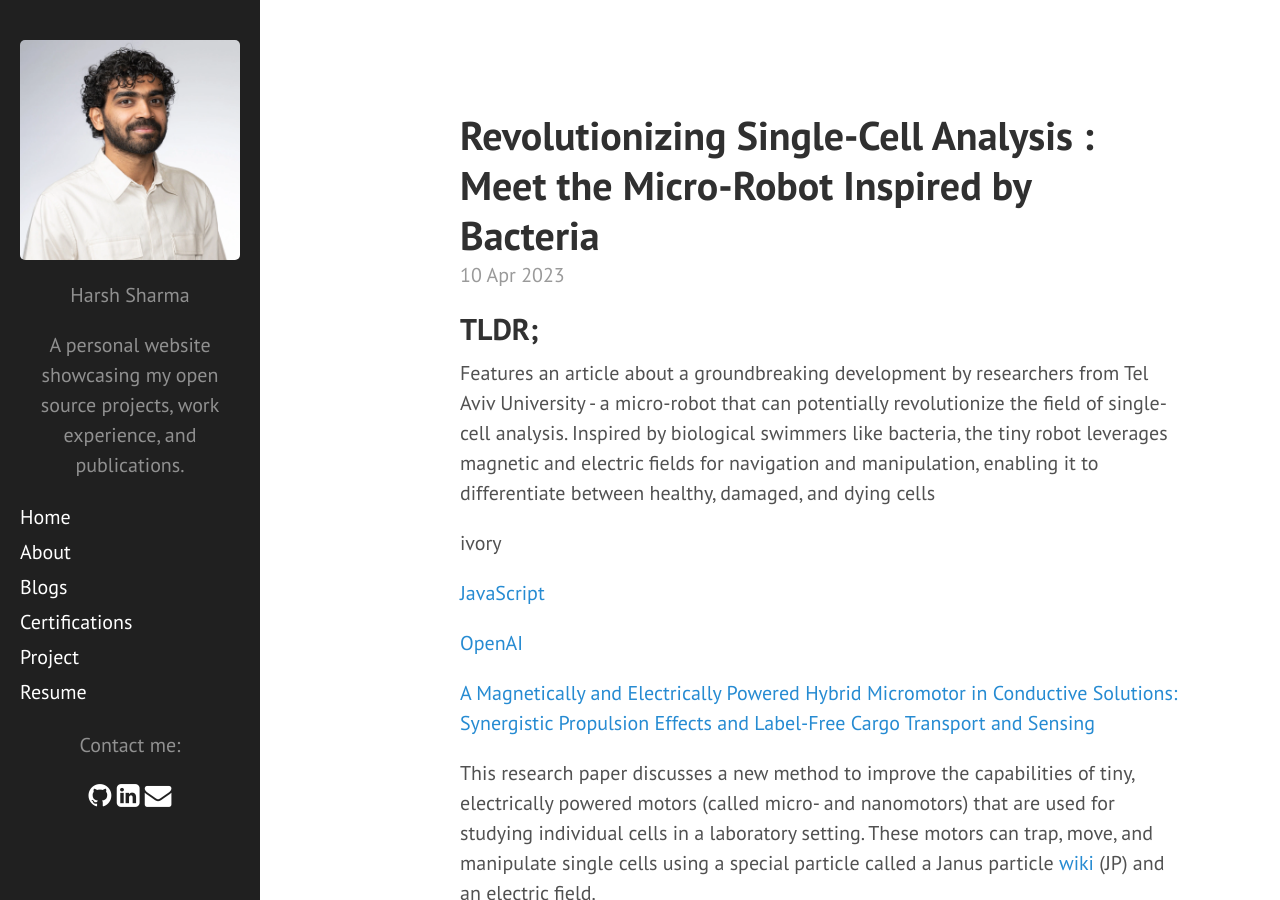
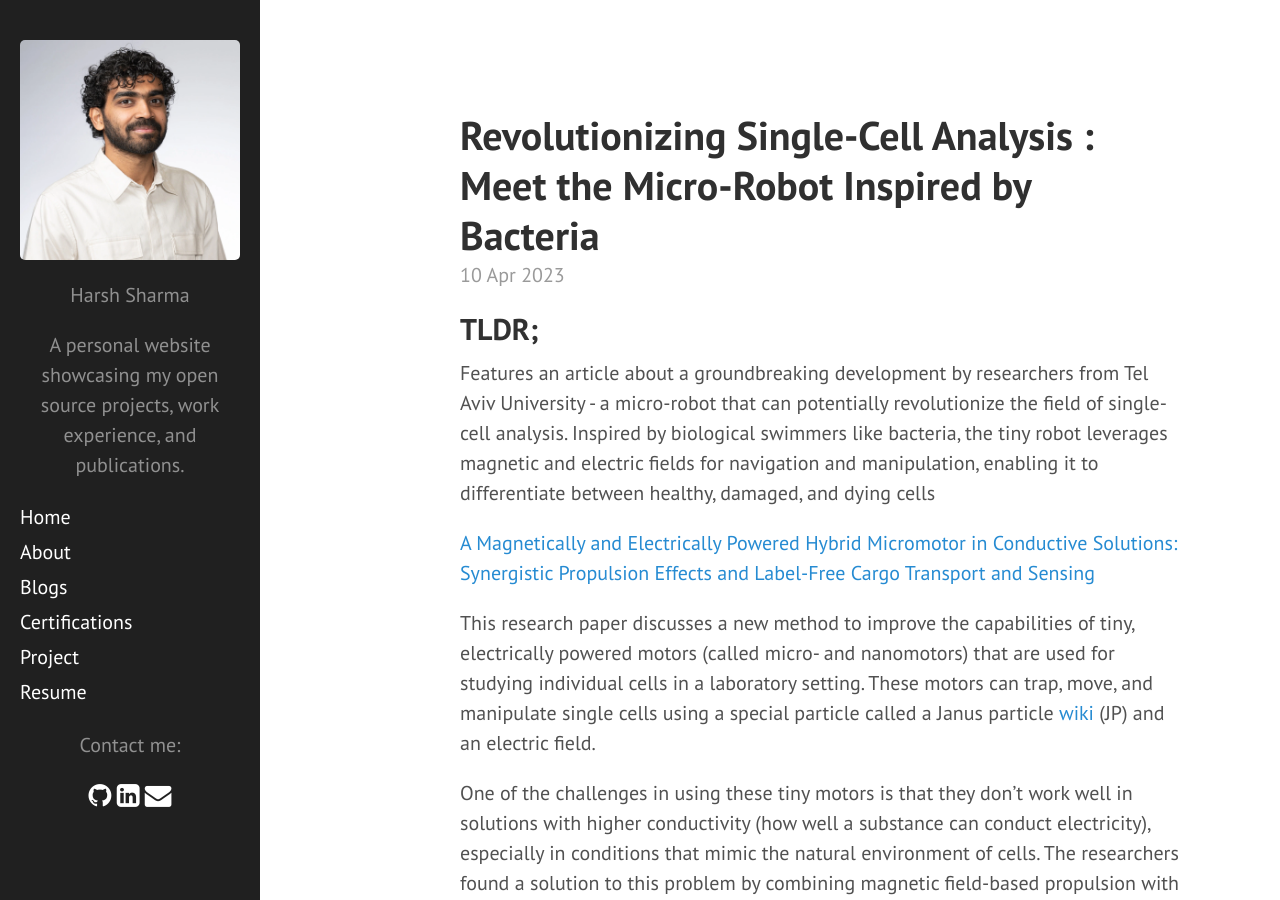
Before and after one commit to 97harsh/97harsh.github.io, a Jekyll site: the page built from _posts/2023-04-10-elysium-robot.md, in a window 1280 px wide and 900 px high. Built offline with Jekyll 4.4.1, drawn with Linux system fonts in a browser that asks for light colours; nearby versions of some CDN libraries; Markdown is read by kramdown in place of the engine named in the settings.

Commit message:
commenting links

```diff
--- a/_posts/2023-04-10-elysium-robot.md
+++ b/_posts/2023-04-10-elysium-robot.md
@@ -10,11 +10,11 @@ tags: ["Medical-Research"]
 ## TLDR;
 Features an article about a groundbreaking development by researchers from Tel Aviv University - a micro-robot that can potentially revolutionize the field of single-cell analysis. Inspired by biological swimmers like bacteria, the tiny robot leverages magnetic and electric fields for navigation and manipulation, enabling it to differentiate between healthy, damaged, and dying cells
 
-<span class="wmf-wp-with-preview" data-wikipedia-preview="">ivory</span>
+<!-- <span class="wmf-wp-with-preview" data-wikipedia-preview="">ivory</span> -->
 
-<a href="https://en.wikipedia.org/wiki/JavaScript" data-wikipedia-preview="JavaScript">JavaScript</a>
+<!-- <a href="https://en.wikipedia.org/wiki/JavaScript" data-wikipedia-preview="JavaScript">JavaScript</a> -->
 
-<a href="https://en.wikipedia.org/wiki/OpenAI" data-wikipedia-preview>OpenAI</a>
+<!-- <a href="https://en.wikipedia.org/wiki/OpenAI" data-wikipedia-preview>OpenAI</a> -->
 
 
 <a href="https://onlinelibrary.wiley.com/share/H3PFSHUARGIAKZQSRUIB?target=10.1002/advs.202204931" target="_blank">A Magnetically and Electrically Powered Hybrid Micromotor in Conductive Solutions: Synergistic Propulsion Effects and Label-Free Cargo Transport and Sensing</a>
```
